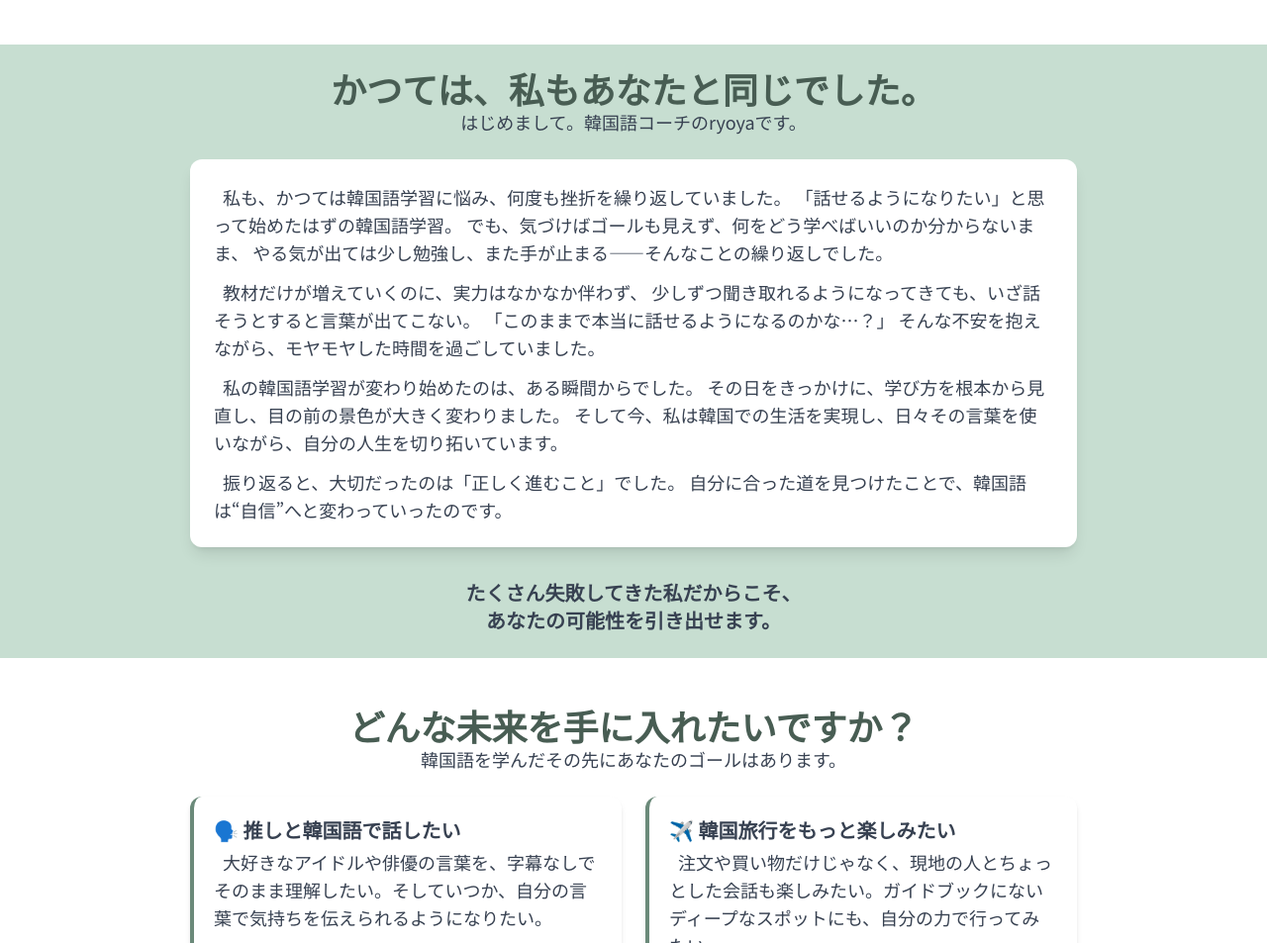
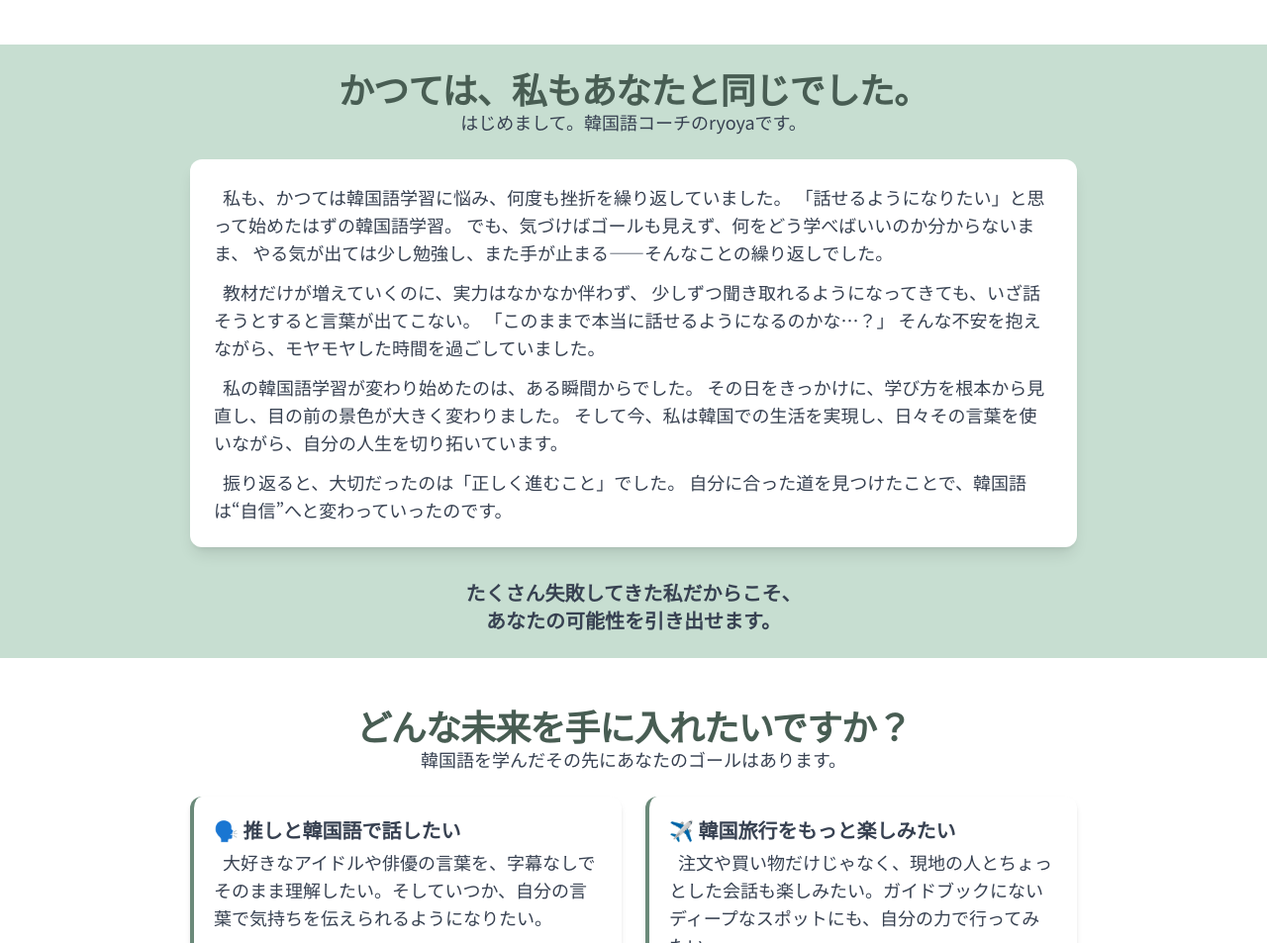
Before and after one commit to ryoya-korea/ryoyacoaching, a plain HTML site: page index.html in a window 1280 px wide. Shown: the part 1384-2337 px from the top of the page at 99% size. Drawn offline with nearby package versions, Linux system fonts and the light colour scheme.

Commit message:
文字バランスを調整

```diff
--- a/index.html
+++ b/index.html
@@ -126,7 +126,7 @@
 
         <section class="bg-sage-100 py-6 px-4">
             <div class="container mx-auto max-w-4xl text-center">
-                <h3 class="text-2xl sm:text-3xl md:text-4xl lg:text-3xl xl:text-4xl font-bold text-sage-700 mb-1 sm:mb-0 leading-tight">
+                <h3 class="text-xl sm:text-2xl md:text-3xl lg:text-4xl font-bold text-sage-700 mb-1 sm:mb-0 leading-tight tracking-tight">
                     かつては、私もあなたと同じでした。
                 </h3>
                 <p class="text-xs sm:text-xs md:text-sm lg:text-base xl:text-lg text-gray-700 mt-0 mb-6 leading-tight">
@@ -164,8 +164,8 @@
 
         <section class="py-12 px-4 bg-white">
             <div class="container mx-auto max-w-4xl text-center">
-                <h3 class="text-2xl sm:text-3xl md:text-4xl lg:text-3xl xl:text-4xl font-bold text-sage-700 mb-1 sm:mb-0 leading-tight">
-                    <span class="md:hidden"></span>どんな未来を手に入れたいですか？
+                <h3 class="text-xl sm:text-2xl md:text-3xl lg:text-4xl font-bold text-sage-700 mb-1 sm:mb-0 leading-tight tracking-tight">
+                    どんな未来を手に入れたいですか？
                 </h3>
                 <p class="text-xs sm:text-xs md:text-sm lg:text-base xl:text-lg text-gray-700 mt-0 mb-6 leading-tight">
                     韓国語を学んだその先にあなたのゴールはあります。
```
